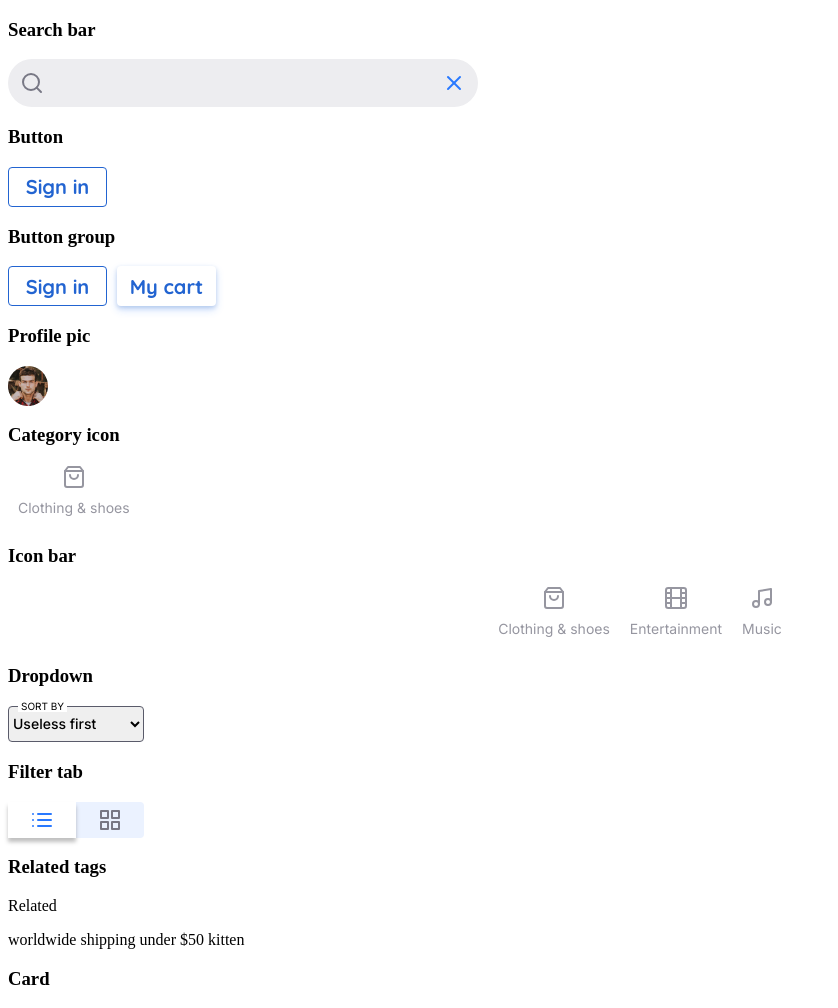
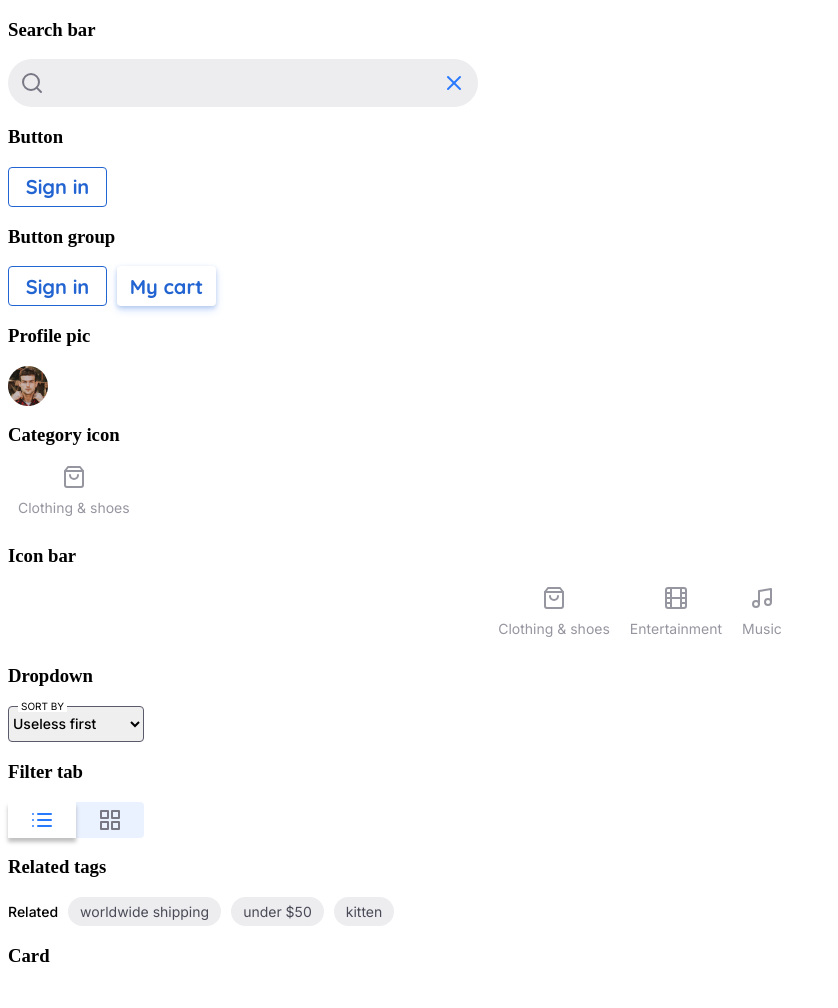
Before and after one commit to codeableorg/week1-extended, a plain HTML site: page components.html in a window 1280 px wide. Shown: the whole page, without its empty margins (0-838 px from the left). After the commit the page ends 985 px from the top, so only its background shows below. Drawn offline with nearby package versions, Linux system fonts and the light colour scheme.

Commit message:
Added related tags component

```diff
--- /dev/null
+++ b/css/components/related-tags.css
@@ -0,0 +1,22 @@
+.related-tags {
+  width: fit-content;
+  display: flex;
+  gap: 10px;
+  align-items: center;
+}
+
+.related-tags__title {
+  font-family: var(--inter-font);
+  font-weight: 500;
+  font-size: 14px;
+  margin: 0;
+}
+
+.related-tags__tag {
+  font-family: var(--inter-font);
+  font-size: 14px;
+  padding: 6px 12px;
+  border-radius: 99px;
+  background-color: var(--gray-5);
+  color: var(--gray-70);
+}
--- a/css/style.css
+++ b/css/style.css
@@ -7,5 +7,6 @@
 @import "components/filter-tab.css";
 @import "components/icon-bar.css";
 @import "components/profile-pic.css";
+@import "components/related-tags.css";
 @import "components/search-bar.css";
 @import "page.css";
```
Also changed, not shown: css/components/card.css (added).
